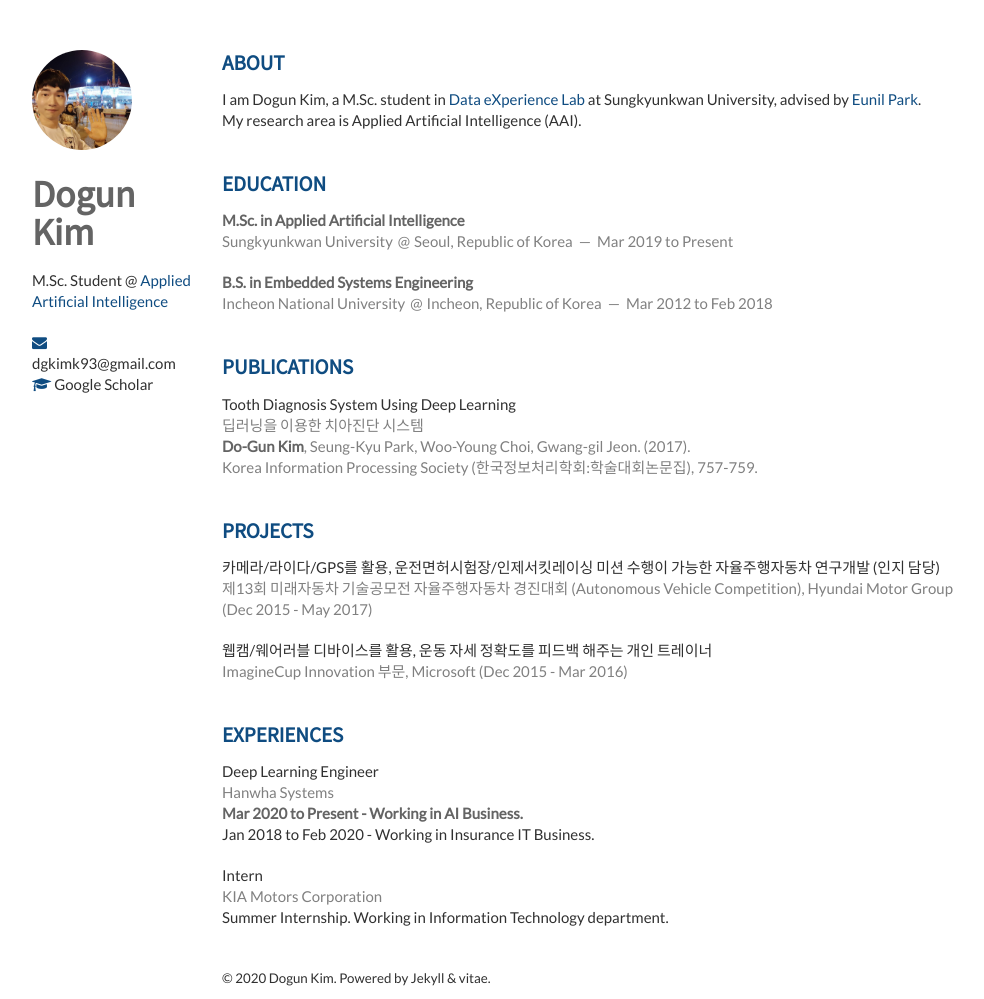
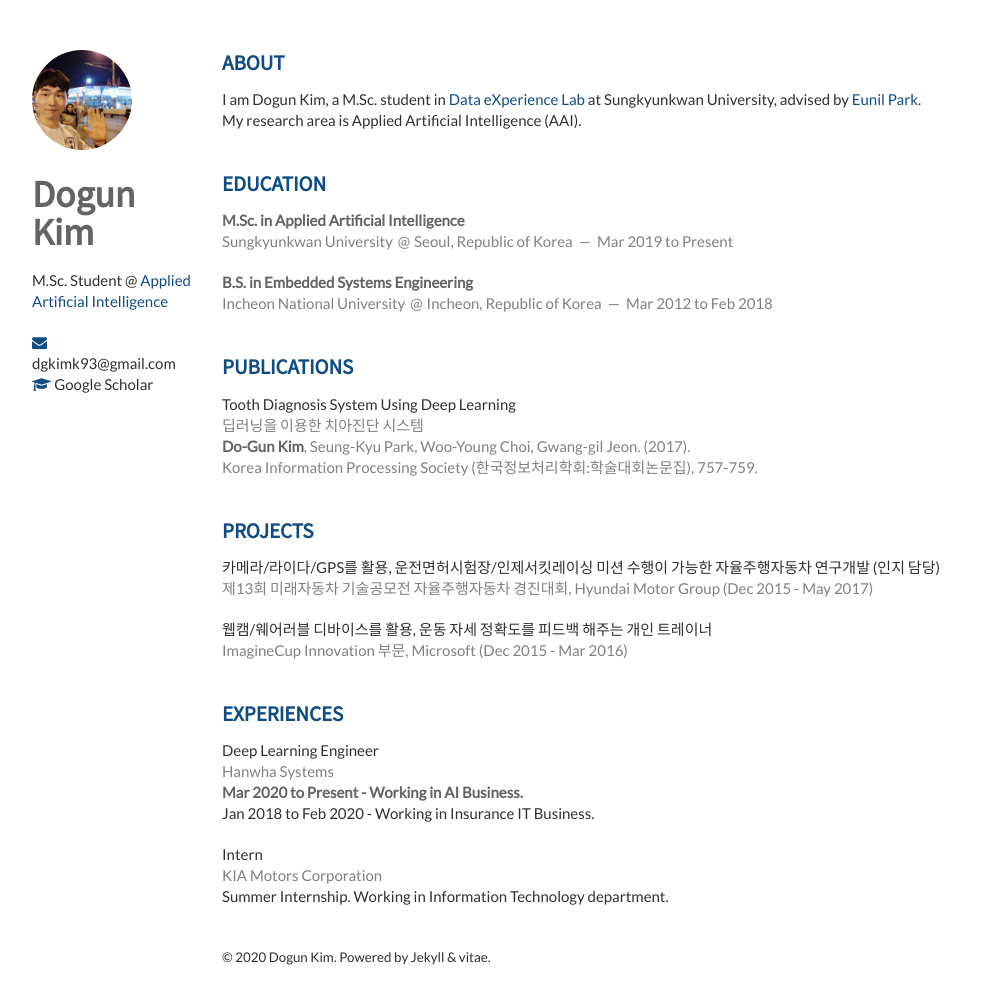
Before and after one commit to K-I-M-J-I-N/K-I-M-J-I-N.github.io, a Jekyll site: the page built from index.html, in a window 1280 px wide. Shown: the whole page, without its empty margins (138-1122 px from the left). Built offline with Jekyll 4.4.1, drawn with Linux system fonts in a browser that asks for light colours; nearby versions of some CDN libraries; the list of posts is cut into pages by our own code; after the commit the page ends 978 px from its top, so only the background shows below that.

Commit message:
Update projects.html

```diff
--- a/_includes/projects.html
+++ b/_includes/projects.html
@@ -4,7 +4,7 @@
     <article>
         <header>
             카메라/라이다/GPS를 활용, 운전면허시험장/인제서킷레이싱 미션 수행이 가능한 자율주행자동차 연구개발 (인지 담당)<br/>
-            <span>제13회 미래자동차 기술공모전 자율주행자동차 경진대회 (Autonomous Vehicle Competition), Hyundai Motor Group (Dec 2015 - May 2017)</span>
+            <span>제13회 미래자동차 기술공모전 자율주행자동차 경진대회, Hyundai Motor Group (Dec 2015 - May 2017)</span>
         </header>
     </article>
 
```
